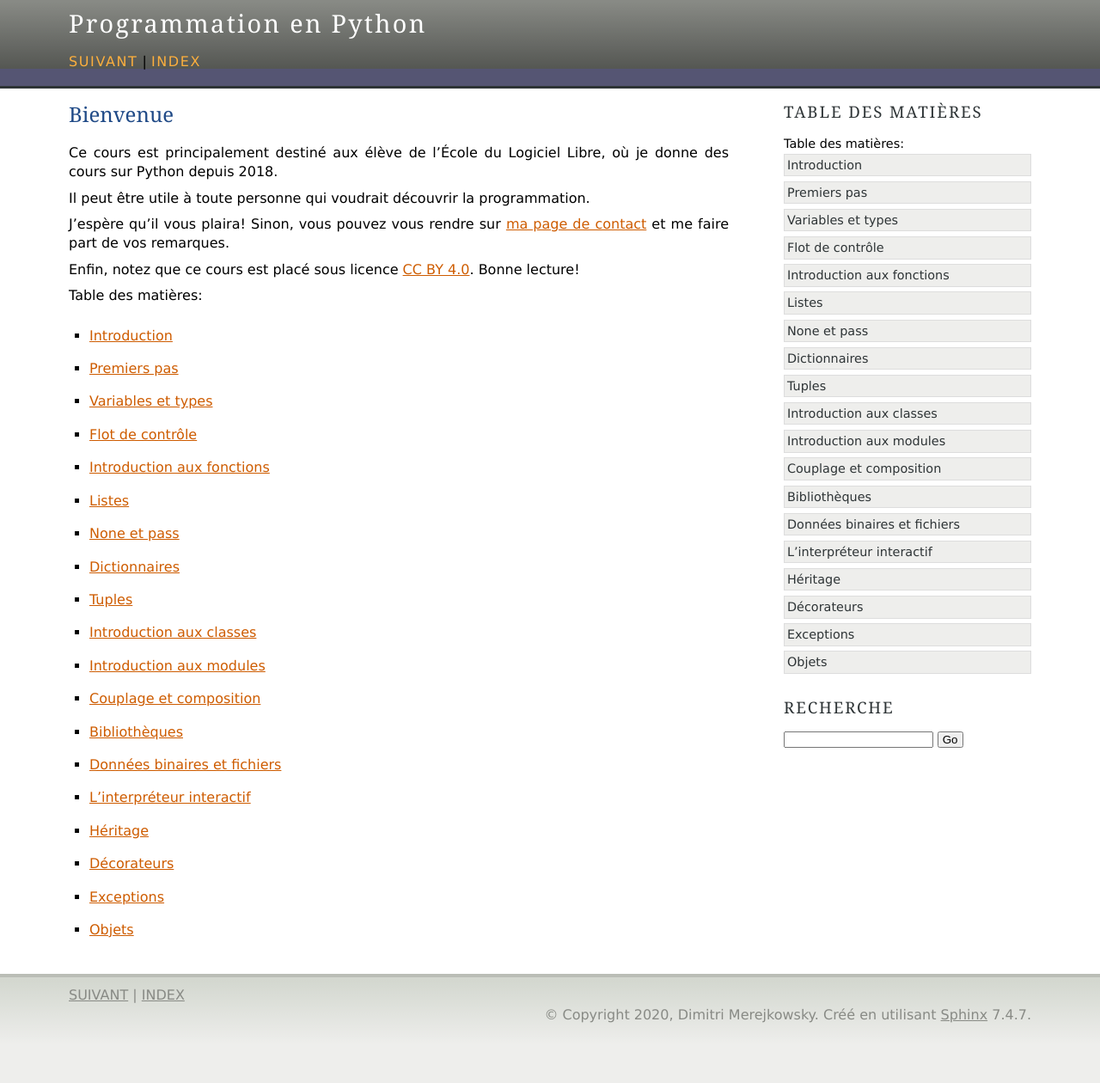
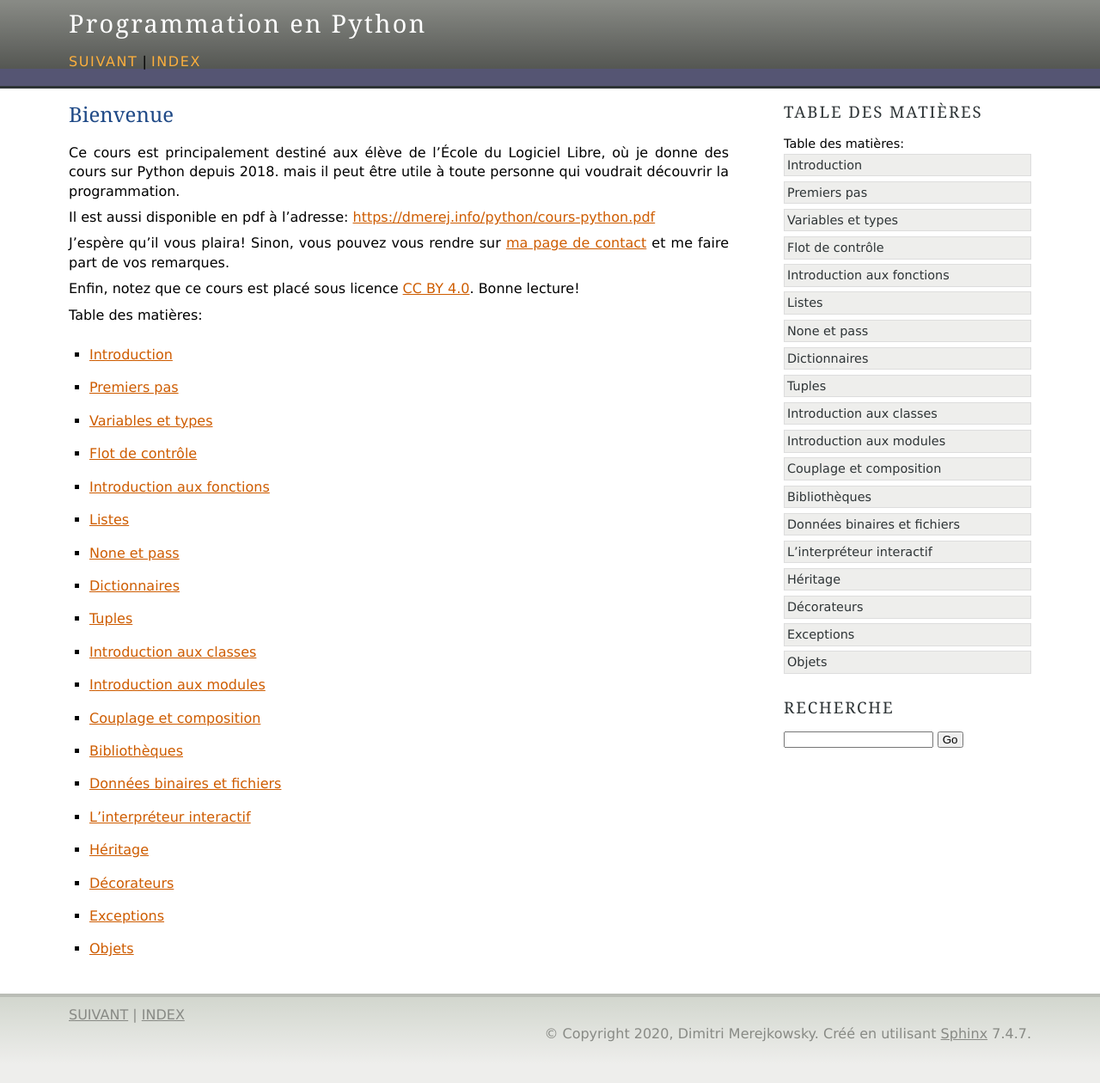
Before and after one commit to gruiick/cours-python, a Sphinx documentation site: the page built from cours/source/index.rst, in a window 1280 px wide. Shown: the whole page at 86% size. Built offline with Sphinx 7.4.7, drawn with Linux system fonts in a browser that asks for light colours; before the commit the page ends 1237 px from its top, so only the background shows below that.

Commit message:
Ré-écriture de la page d'acceuil

```diff
--- a/cours/source/index.rst
+++ b/cours/source/index.rst
@@ -2,15 +2,18 @@ Bienvenue
 =========
 
 Ce cours est principalement destiné aux élève de l'École du Logiciel Libre,
-où je donne des cours sur Python depuis 2018.
+où je donne des cours sur Python depuis 2018. mais il peut être utile à
+toute personne qui voudrait découvrir la programmation.
 
-Il peut être utile à toute personne qui voudrait découvrir la programmation.
+Il est aussi disponible en pdf à l'adresse: https://dmerej.info/python/cours-python.pdf
 
 J'espère qu'il vous plaira! Sinon, vous pouvez vous rendre sur `ma page de
 contact <https://dmerej.info/blog/fr/pages/about>`_ et me faire part de vos
 remarques.
 
-Enfin, notez que ce cours est  placé sous licence `CC BY 4.0 <https://creativecommons.org/licenses/by/4.0/deed.fr>`_. Bonne lecture!
+
+Enfin, notez que ce cours est  placé sous licence `CC BY 4.0
+<https://creativecommons.org/licenses/by/4.0/deed.fr>`_. Bonne lecture!
 
 .. toctree::
    :maxdepth: 1
```
